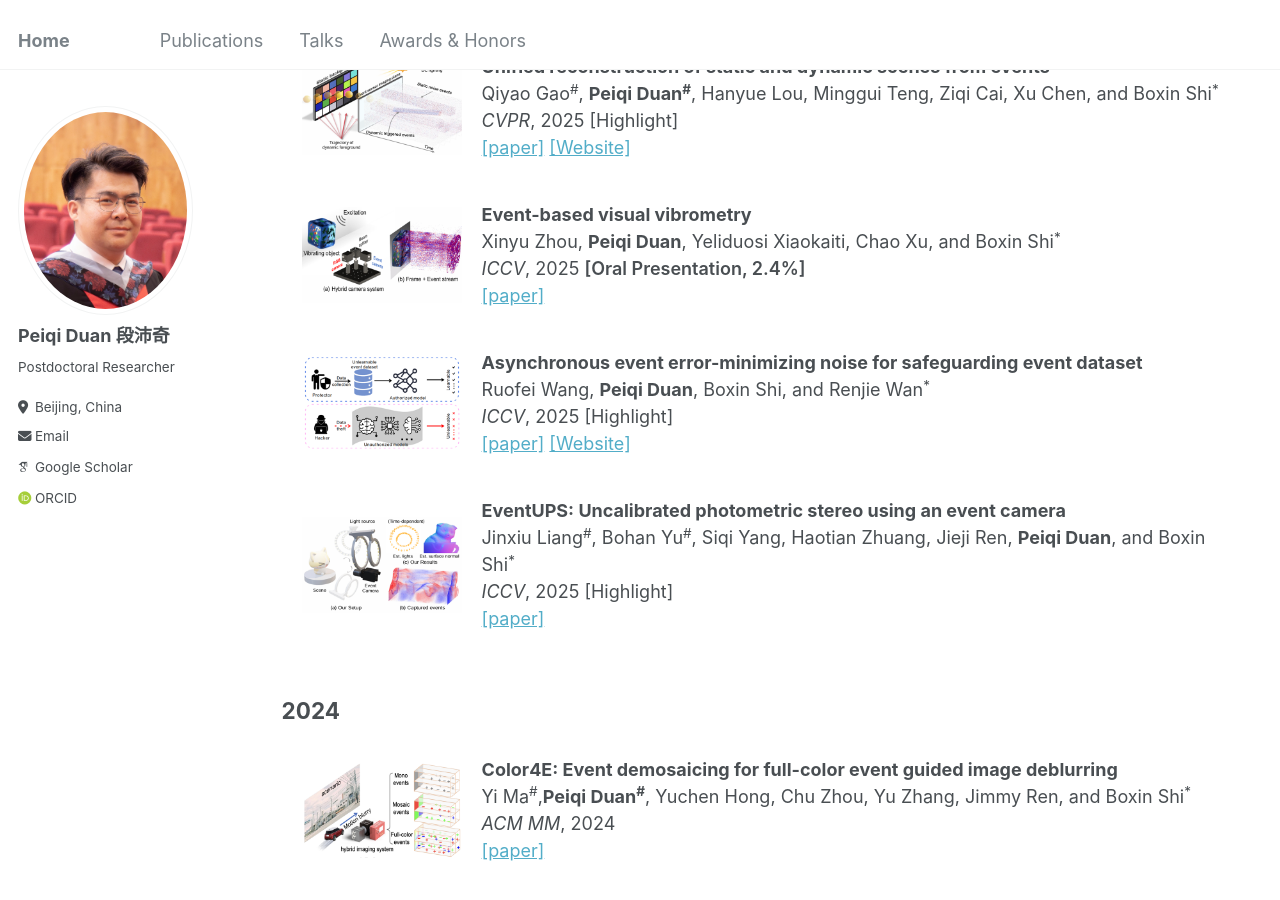
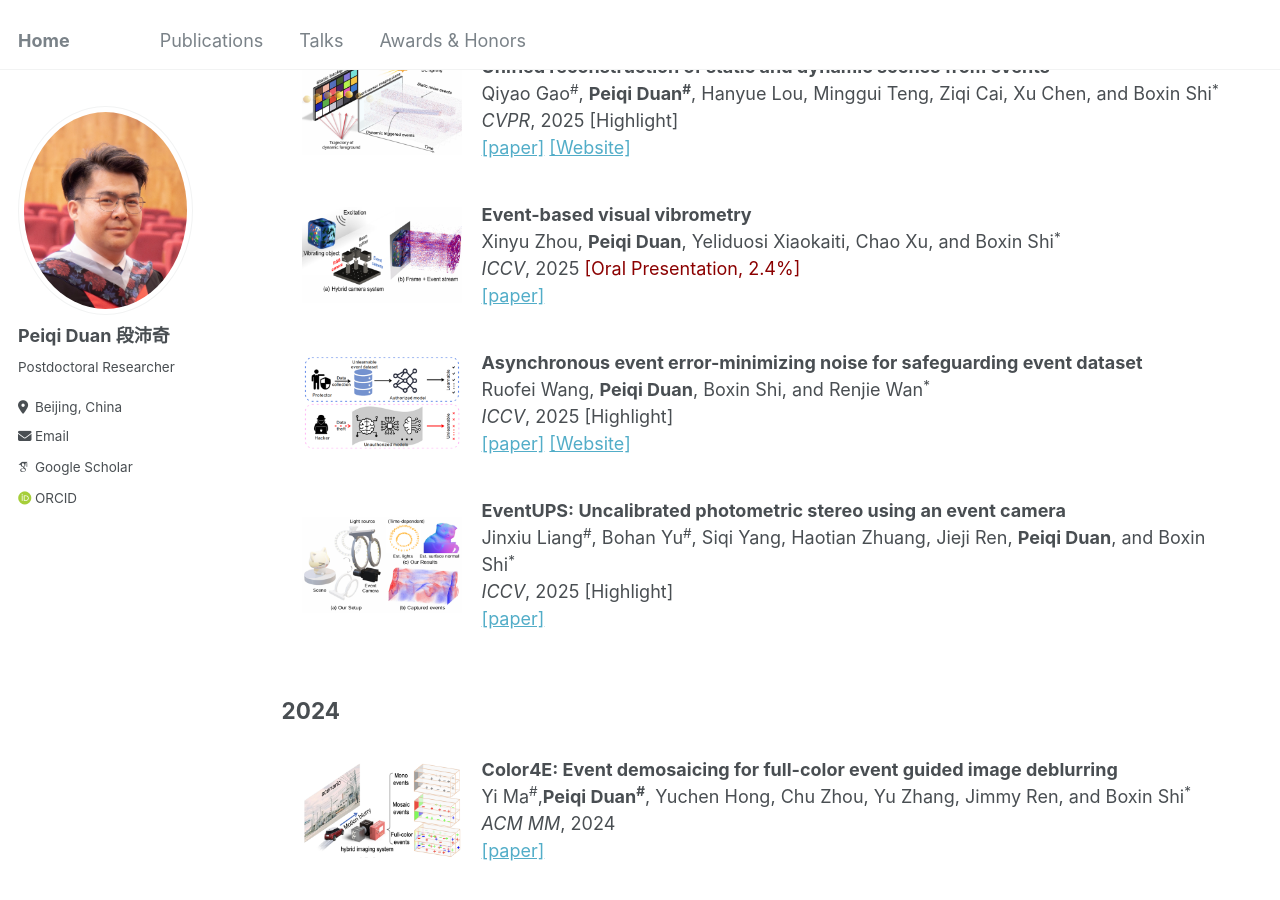
Before and after one commit to peiqi-duan/peiqi-duan.github.io, a Jekyll site: the page built from _pages/publications.md, in a window 1280 px wide and 900 px high, scrolled down 633 px. Built offline with Jekyll 4.4.1, drawn with Linux system fonts in a browser that asks for light colours; some web fonts are replaced.

Commit message:
Update publications.md

```diff
--- a/_pages/publications.md
+++ b/_pages/publications.md
@@ -68,7 +68,7 @@ In top venues: TPAMI × 4, CVPR × 6, ICCV × 4, ECCV × 1, MM × 1, NeurIPS ×
       <br>
       Xinyu Zhou, <strong>Peiqi Duan</strong>, Yeliduosi Xiaokaiti, Chao Xu, and Boxin Shi<sup>*</sup>
       <br>
-      <em>ICCV</em>, 2025 <span style="font-weight:600;">[Oral Presentation, 2.4%]</span>
+      <em>ICCV</em>, 2025 <span style="color:#8B0000">[Oral Presentation, 2.4%]</span>
       <br>
       <a href="https://pub-e7bc7e5ed67b401a8e9e587c3dee22b6.r2.dev/publications/2025/ZhouXY_ICCV25.pdf">[paper]</a>
     </div>
```
